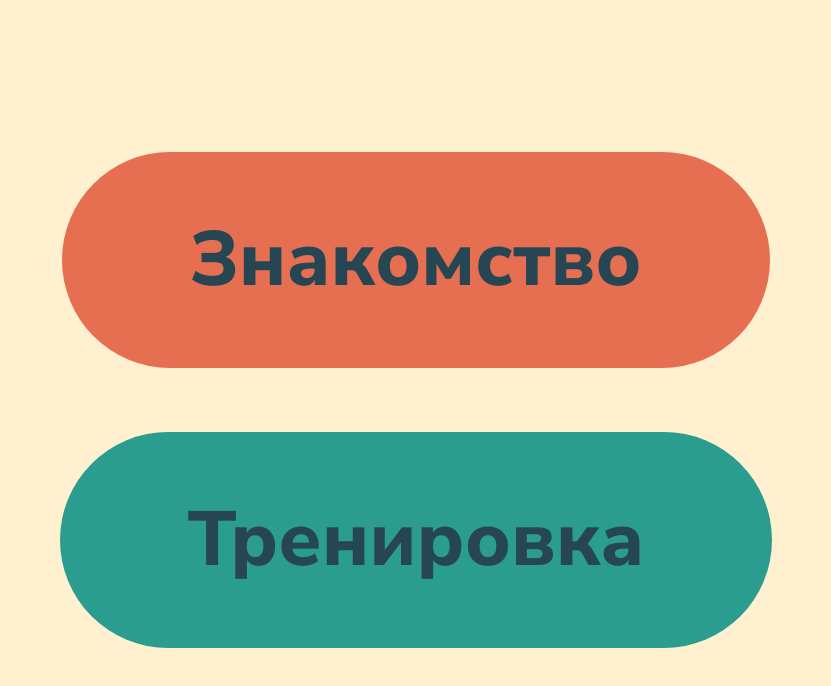
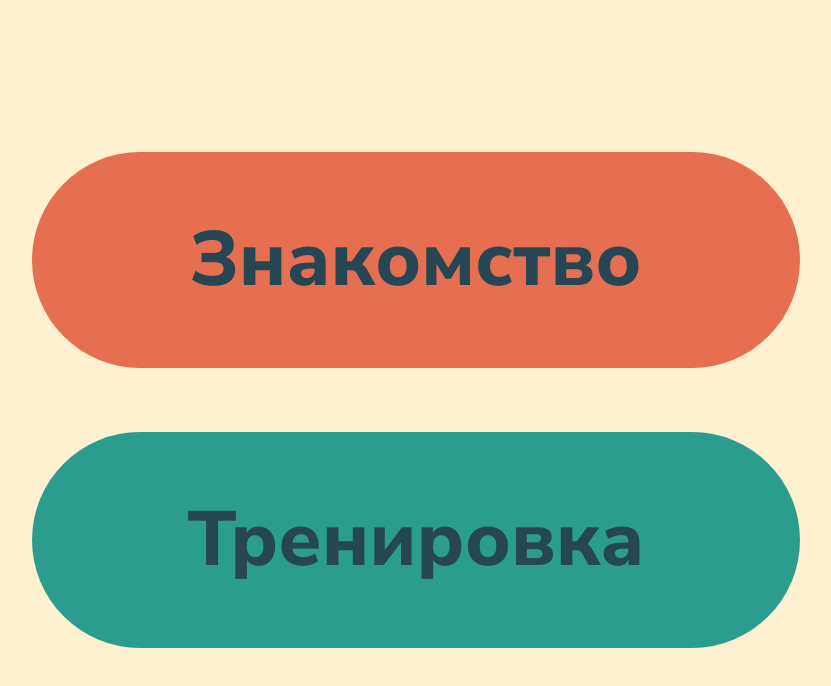
Before and after one commit to skycrazyk/alphabet, a React (Create React App) app: page / in a window 1280 px wide. Shown: the top 686 px of the page, without its empty margins (224-1055 px from the left). Built offline with nearby package versions, Linux system fonts and the light colour scheme.

Commit message:
фиксированная ширира кнопок

```diff
--- a/src/components/Home/Home.module.css
+++ b/src/components/Home/Home.module.css
@@ -36,4 +36,5 @@
     border-radius: 20vw;
     cursor: pointer;
     transition: box-shadow 0.3s;
+    width: 60vw;
 }
```
